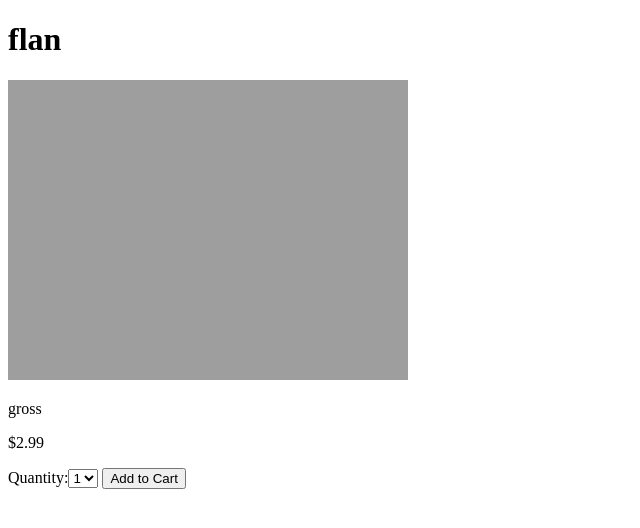
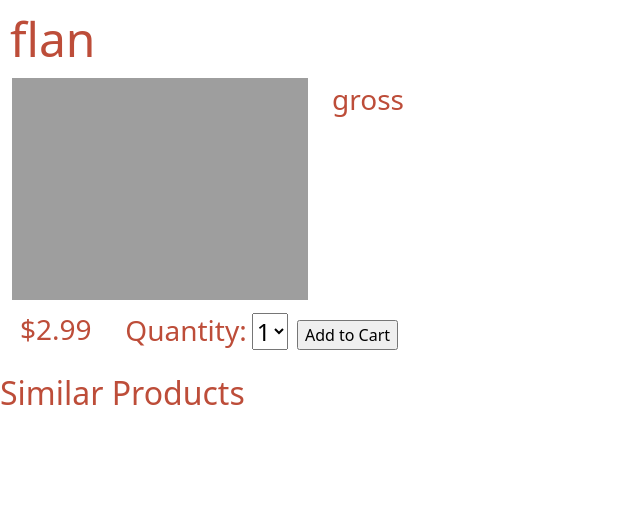
Before and after one commit to jtfrench23/nats_store, a Django app: page /show/product/18 in a window 1280 px wide. Shown: the top 528 px of the page, without its empty margins (0-640 px from the left). Run offline with Django 3.2, Linux system fonts and the light colour scheme; data comes from the database, SQL or seed files in the repository.

Commit message:
added styling to show product page

```diff
--- a/static/css/style_show.css
+++ b/static/css/style_show.css
@@ -0,0 +1,20 @@
+body{
+    color: rgb(189, 77, 57);
+}
+.main_product{
+    width: 25vw;
+}
+p{
+    font-size: 1.75rem;
+}
+h1{
+    font-size: 3rem;
+    margin: 10px;
+}
+label{
+    font-size:1.75rem;
+}
+select{
+    font-size: 1.5rem;
+    margin: 5px;
+}
--- a/store/templates/show.html
+++ b/store/templates/show.html
@@ -5,23 +5,27 @@
     <meta http-equiv="X-UA-Compatible" content="IE=edge">
     <meta name="viewport" content="width=device-width, initial-scale=1.0">
     <title>{{product.name}}</title>
-
+    <link href="https://cdn.jsdelivr.net/npm/bootstrap@5.1.3/dist/css/bootstrap.min.css" rel="stylesheet" integrity="sha384-1BmE4kWBq78iYhFldvKuhfTAU6auU8tT94WrHftjDbrCEXSU1oBoqyl2QvZ6jIW3" crossorigin="anonymous">
     {% load static %}
     <link rel="stylesheet" type="text/css" href="{% static 'css/style_show.css' %}">
 </head>
 <body>
-    <div class="container">
-        <h1>{{product.name}}</h1>
-        <div class="product_block">
-            <img src="http://127.0.0.1:8000/media/{{ product.product_image }}" alt="{{product.name}}" class="product_image">
-            <p>{{product.description}}</p>
+
+    <h1>{{product.name}}</h1>
+    <div class="container-fluid">
+        <div class="row align-content-center">
+            <img src="http://127.0.0.1:8000/media/{{ product.product_image }}" alt="{{product.name}}" class="main_product">
+            <p class="col-6">{{product.description}}</p>
         </div>
-        <p>${{product.price}}</p>
-        <form action="{% url 'cart:cart_add' product.id %}" method="post">
-            {% csrf_token %}
-            {{ cart_product_form }}
-            <input type="submit" value="Add to Cart">
-        </form>
+        <div class="row p-2">
+            <p class="col-1">${{product.price}}</p>
+            <form action="{% url 'cart:cart_add' product.id %}" method="post" class="col-6">
+                {% csrf_token %}
+                {{ cart_product_form }}
+                <input type="submit" value="Add to Cart">
+            </form>
+        </div>
     </div>
+    <h2>Similar Products</h2>
 </body>
 </html>
```
